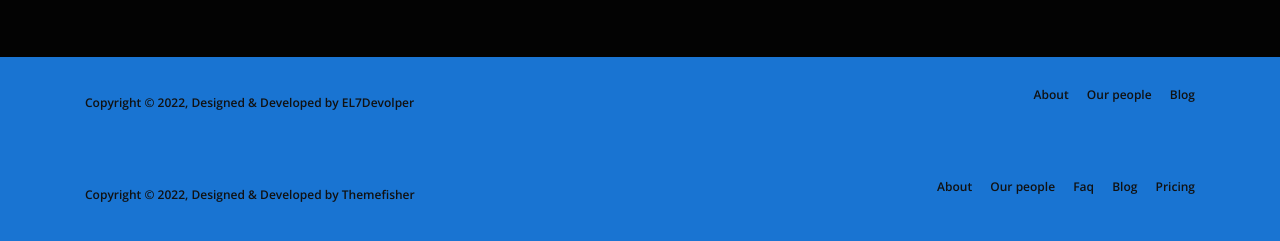
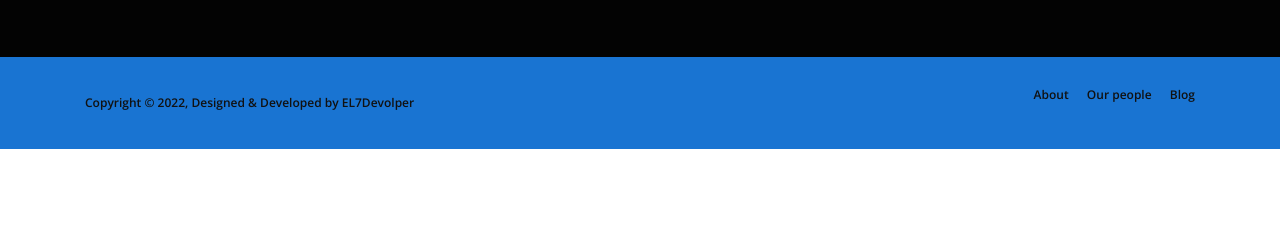
Before and after one commit to EhteshamLodhi/alikhanconsultants, a website: page Consulting_services.html in a window 1280 px wide. Shown: the part 2099-2340 px from the top of the page. After the commit the page ends 2248 px from the top, so only its background shows below. Drawn offline with nearby package versions, Linux system fonts and the light colour scheme; some packages are replaced by stand-ins of ours.

Commit message:
Update Consulting_services.html

```diff
--- a/Consulting_services.html
+++ b/Consulting_services.html
@@ -491,42 +491,6 @@ FACEBOOK: https://www.facebook.com/themefisher
   </div><!-- Copyright end -->
 </footer><!-- Footer end -->
 
-
-    <div class="copyright">
-      <div class="container">
-        <div class="row align-items-center">
-          <div class="col-md-6">
-            <div class="copyright-info">
-              <span>Copyright &copy; <script>
-                  document.write(new Date().getFullYear())
-                </script>, Designed &amp; Developed by <a href="https://themefisher.com">Themefisher</a></span>
-            </div>
-          </div>
-
-          <div class="col-md-6">
-            <div class="footer-menu text-center text-md-right">
-              <ul class="list-unstyled">
-                <li><a href="about.html">About</a></li>
-                <li><a href="team.html">Our people</a></li>
-                <li><a href="faq.html">Faq</a></li>
-                <li><a href="news-left-sidebar.html">Blog</a></li>
-                <li><a href="pricing.html">Pricing</a></li>
-              </ul>
-            </div>
-          </div>
-        </div><!-- Row end -->
-
-        <div id="back-to-top" data-spy="affix" data-offset-top="10" class="back-to-top position-fixed">
-          <button class="btn btn-primary" title="Back to Top">
-            <i class="fa fa-angle-double-up"></i>
-          </button>
-        </div>
-
-      </div><!-- Container end -->
-    </div><!-- Copyright end -->
-  </footer><!-- Footer end -->
-
-
   <!-- Javascript Files
   ================================================== -->
 
```
